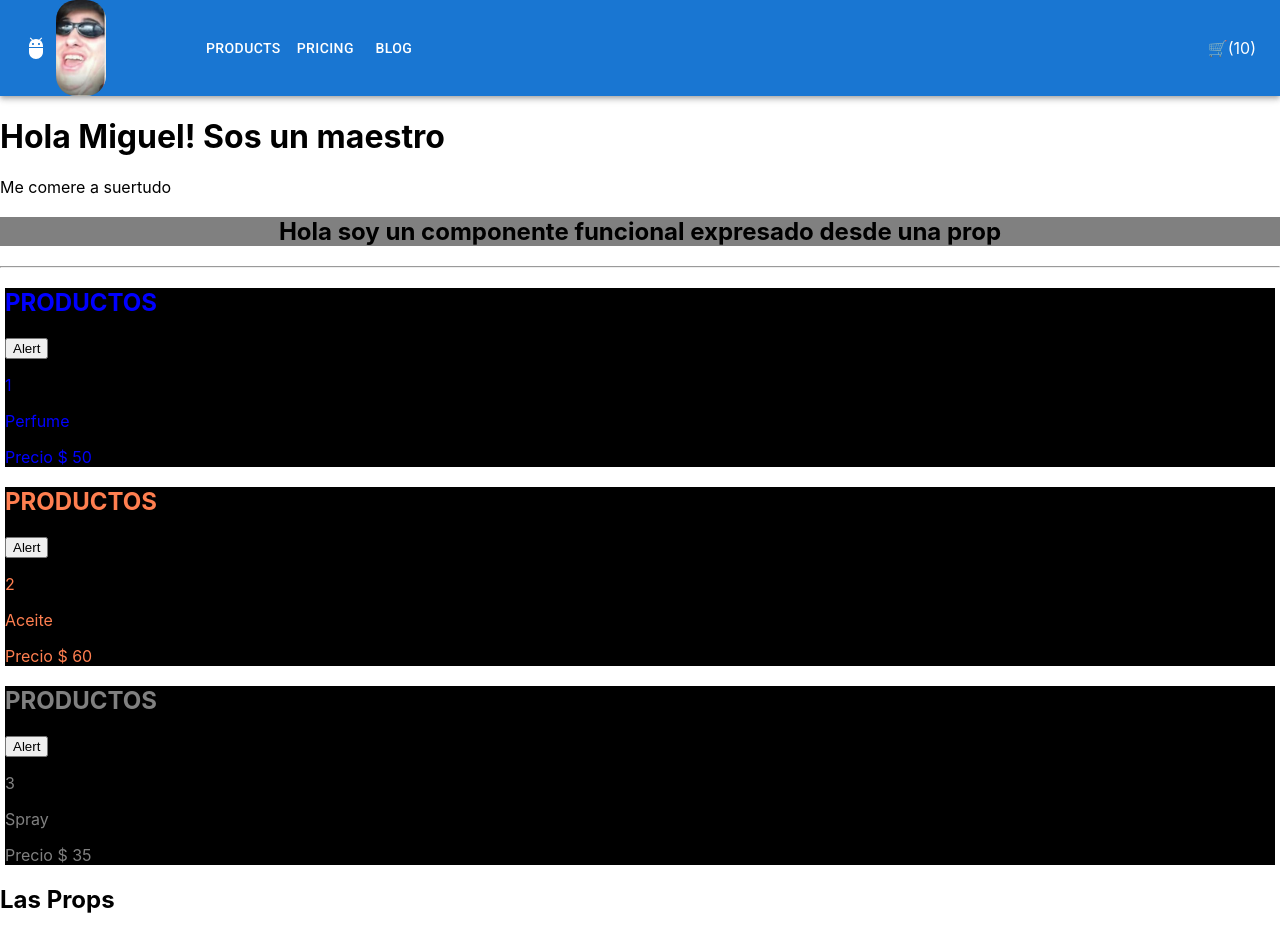
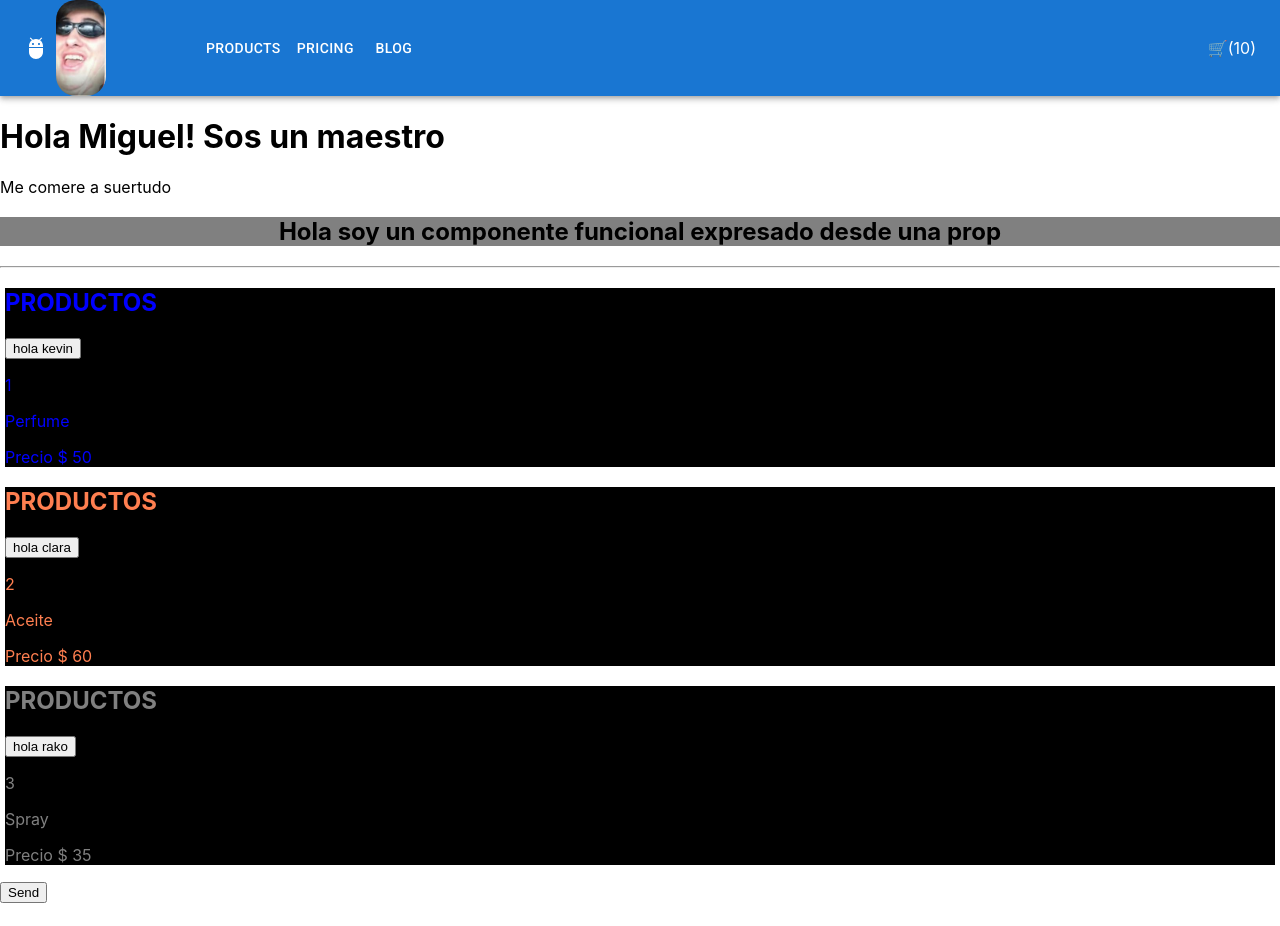
Before and after one commit to kevod1997/reactNewby, a React (Create React App) app: page / in a window 1280 px wide. Shown: the top 926 px of the page. Built offline with nearby package versions, Linux system fonts and the light colour scheme.

Commit message:
practicando event handlers

```diff
--- a/src/App.js
+++ b/src/App.js
@@ -61,18 +61,24 @@ function App() {
           item={producto1}
           color={"blue"}
           alertHolaMundo={alertHolaMundo}
+          text="hola kevin"
         />
         <Producto
           item={producto2}
           color={"coral"}
           alertHolaMundo={alertHolaMundo}
+          text="hola clara"
         />
         <Producto
           item={producto3}
           color={"grey"}
           alertHolaMundo={alertHolaMundo}
+          text="hola rako"
         />
-
+        <form onSubmit={(e) => {
+          e.preventDefault()
+          alert("se envio la info")
+        }} ><button>Send</button></form>
         <Propiedades
           cadena="Esto es una cadena de texto"
           numero={14}
--- a/src/components/Producto.jsx
+++ b/src/components/Producto.jsx
@@ -1,11 +1,11 @@
 import { GridItem } from "@chakra-ui/react";
 import React from "react";
 
-export default function Producto({ item, color, alertHolaMundo }) {
+export default function Producto({ item, color, alertHolaMundo, text }) {
   return (
     <div style={{ backgroundColor: "black", margin: "5px", color: color }}>
       <h2>PRODUCTOS</h2>
-      <button onClick={alertHolaMundo}>Alert</button>
+      <button onClick={alertHolaMundo}>{text}</button>
       <p> {item.id} </p>
       <p> {item.name} </p>
       <p>Precio $ {item.price} </p>
```
